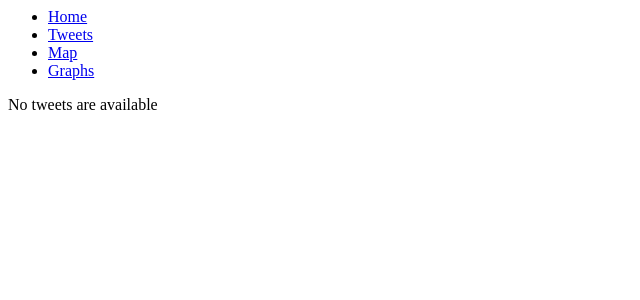
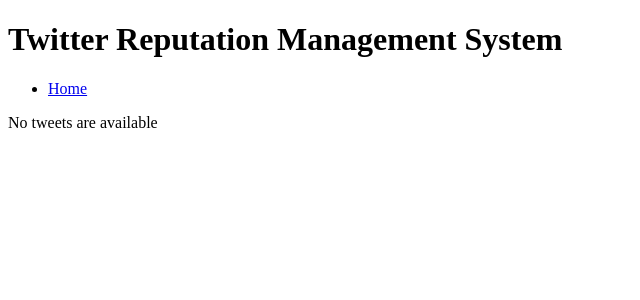
Before and after one commit to vincentfung13/TwitterRepManagement, a Django app: page /twitter_services/ in a window 1280 px wide. Shown: the top 300 px of the page, without its empty margins (0-640 px from the left). Run offline with Django 3.2, Linux system fonts and the light colour scheme; data that the repository does not hold is empty.

Commit message:
Modified header of the main page so it dispays list of all entities

```diff
--- a/twitter_services/templates/twitter_services/main.html
+++ b/twitter_services/templates/twitter_services/main.html
@@ -1,20 +1,27 @@
+<!DOCTYPE html>
+
+<html>
     <head>
         <title>Main</title>
     </head>
 
+    <body>
         <header>
+            <h1>Twitter Reputation Management System</h1>
             <!--<div id='logo'>-->
                 <!--<img src="/TwitterRepManagement/twitter_services/resources/img/GreyRedMackintosh2.png"-->
 				        <!--style="width: 30%;">-->
             <!--</div>-->
-    <div>
             <ul id='naviMenu'>
                 <li class='active'><a href='#'><span>Home</span></a></li>
-            <li><a href='#'><span>Tweets</span></a></li>
-            <li><a href='#'><span>Map</span></a></li>
-            <li class='last'><a href='#'><span>Graphs</span></a></li>
+                {% if entities_list %}
+                    {% for entity in entities_list %}
+                        <div>
+                            <li><a href='#'><span>{{ entity }}</span></a></li>
+                        </div>
+                    {% endfor %}
+            {% endif %}
          </ul>
-    </div>
         </header>
 
         {% if tweets_json %}
@@ -31,15 +38,19 @@
                         var tweet = JSON.parse({{tweet|safe}});
                         document.getElementById("avatar_{{ forloop.counter }}")
                                 .setAttribute('src', tweet['user']['profile_image_url']);
-                document.getElementById("text_{{ forloop.counter }}").innerHTML = tweet['text'];
+                        document.getElementById("text_{{ forloop.counter }}")
+                                .innerHTML = tweet['text'];
 
                         var created_at = tweet['created_at'];
-                document.getElementById("created_at_{{ forloop.counter }}").innerHTML
-                        = created_at.substring(0, created_at.indexOf('+'));
+                        document.getElementById("created_at_{{ forloop.counter }}")
+                                .innerHTML = created_at.substring(0, created_at.indexOf('+'));
 
-                document.getElementById("user_screen_name_{{ forloop.counter }}").innerHTML = tweet['user']['screen_name'];
+                        document.getElementById("user_screen_name_{{ forloop.counter }}")
+                                .innerHTML = tweet['user']['screen_name'];
                     </script>
                 {% endfor %}
         {% else %}
             <p>No tweets are available</p>
         {% endif %}
+    </body>
+</html>
--- a/twitter_services/views.py
+++ b/twitter_services/views.py
@@ -1,12 +1,34 @@
 from django.shortcuts import render
-from .models import Tweet
+from .models import Tweet, Tweet_Reputation_Dimension
 import json
+
 
 # Create your views here.
 def main(request):
     tweets_list = Tweet.objects.all()
     tweets_json = []
+
+    entities_set = Tweet_Reputation_Dimension.objects.all().values('entity').distinct()
+    # TODO: find a way to do make the upper line return a list of values only, look at QuerySet API.
+    entities_list = []
+    for item in entities_set:
+        entities_list.append(item['entity'])
+
     for tweet in tweets_list:
         tweets_json.append(json.dumps(tweet.tweet_json))
-    context = {'tweets_json': tweets_json}
+    context = {'tweets_json': tweets_json,
+               'entities_list': entities_list}
     return render(request, 'twitter_services/main.html', context)
+
+
+def tweets_filter_entity(request, entity):
+    tweets_all = Tweet.objects.all()
+    tweets_filtered = []
+    for tweet in tweets_all:
+        for entity_dimension_pair in tweet.tweet_reputation_dimension_set.all():
+            if entity == entity_dimension_pair.entity:
+                tweets_filtered.append(tweet)
+                break
+    # TODO: create a new template page, figure out how to pass dimension to it
+    context = {'tweets_filtered': tweets_filtered}
+    return render(request, 'twitter_services/filter_entities.html', context)
```
Lines whose indentation alone changed are shown as unchanged.
